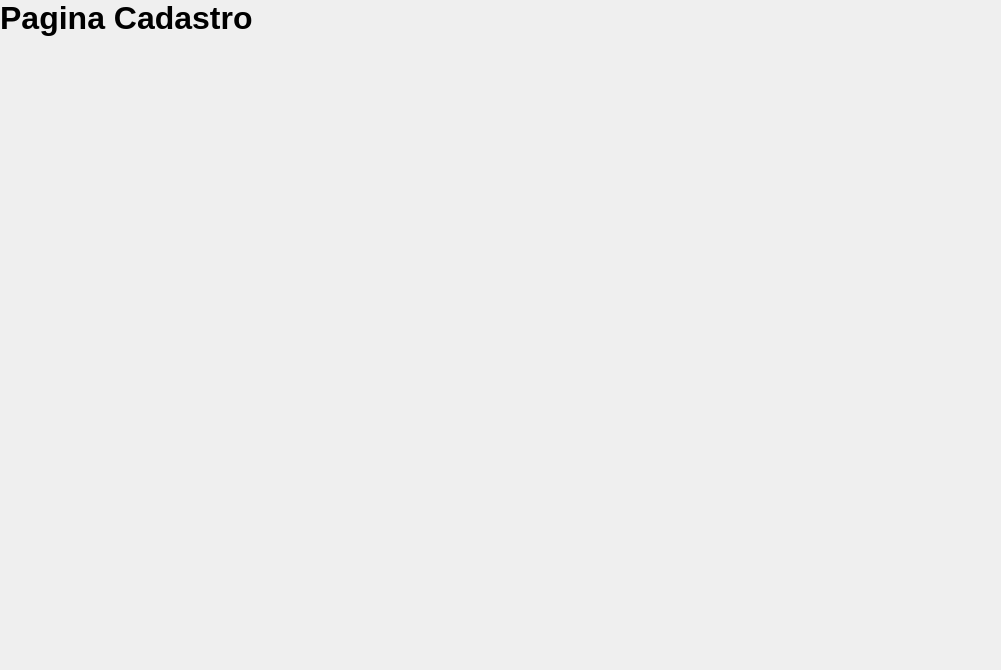
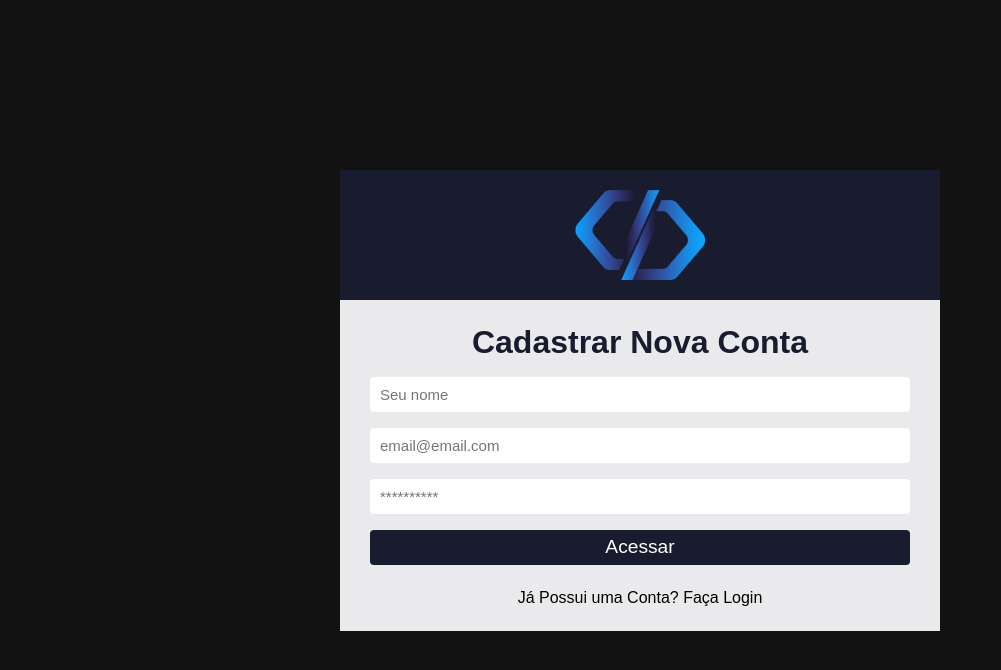
Before and after one commit to AntonyGuzma/Sistema-de-Chamados, a React (Vite) app in the folder sitema_chamados/: page /register in a window 1280 px wide. Shown: the top 670 px of the page, without its empty margins (0-1001 px from the left). Built offline with nearby package versions, Linux system fonts and the light colour scheme.

Commit message:
:construction: Pagina Cadastro Criada e Configuracao com Firebase OK

```diff
--- a/sitema_chamados/package.json
+++ b/sitema_chamados/package.json
@@ -10,6 +10,7 @@
     "preview": "vite preview"
   },
   "dependencies": {
+    "firebase": "^10.7.1",
     "react": "^18.2.0",
     "react-dom": "^18.2.0",
     "react-router-dom": "^6.21.2"
--- /dev/null
+++ b/sitema_chamados/src/pages/Dashboard/index.jsx
@@ -0,0 +1,9 @@
+import React from 'react'
+
+export default function Dashboard() {
+  return (
+    <div>
+      <h1>Página Dash</h1>
+    </div>
+  )
+}
--- a/sitema_chamados/src/pages/SignUp/index.jsx
+++ b/sitema_chamados/src/pages/SignUp/index.jsx
@@ -1,9 +1,32 @@
 import React from 'react'
+import { Link } from 'react-router-dom';
+import logo from '../../assets/logo.png'
+import { useState } from 'react';
 
 export default function SignUp() {
+
+  const [name, setName] = useState('')
+  const [email, setEmail] = useState('');
+  const [password, setPassword] = useState('')
+
   return (
-    <div>
-      <h1>Pagina Cadastro</h1>
+    <div className='container-center'>
+      <div className="login">
+        <div className="login-area">
+          <img src={logo} alt="Logo do Sistema de Chamado" />
+        </div>
+
+        <form action="">
+          <h1>Cadastrar Nova Conta</h1>
+          <input type="text" placeholder='Seu nome' value={name} onChange={e => setName(e.target.value)}/>
+          <input type="text" placeholder='email@email.com' value={email} onChange={e => setEmail(e.target.value)}/>
+          <input type="text" placeholder='**********' value={password} onChange={e => setPassword(e.target.value)}/>
+
+          <button type='submit'>Acessar</button>
+        </form>
+
+        <Link to='/'>Já Possui uma Conta? Faça Login</Link>
+      </div>
     </div>
   )
 }
--- a/sitema_chamados/src/routes/index.jsx
+++ b/sitema_chamados/src/routes/index.jsx
@@ -2,12 +2,16 @@ import {Routes, Route} from 'react-router-dom';
 
 import Signin from '../pages/Signin';
 import SignUp from '../pages/SignUp';
+import Dashboard from '../pages/Dashboard';
 
 function RoutesApp(){
     return(
         <Routes>
             <Route path='/' element={ <Signin/> }></Route>
             <Route path='/register' element= { <SignUp/> }/>
+            <Route path='/dashboard' element={ <Dashboard/> }></Route>
+
+
         </Routes>
     )
 }
```
Also changed, not shown: sitema_chamados/src/services/FirebaseConnecton.jsx (added, +24 -0 lines), 1 other file (tests, documents, lock files or other folders).
